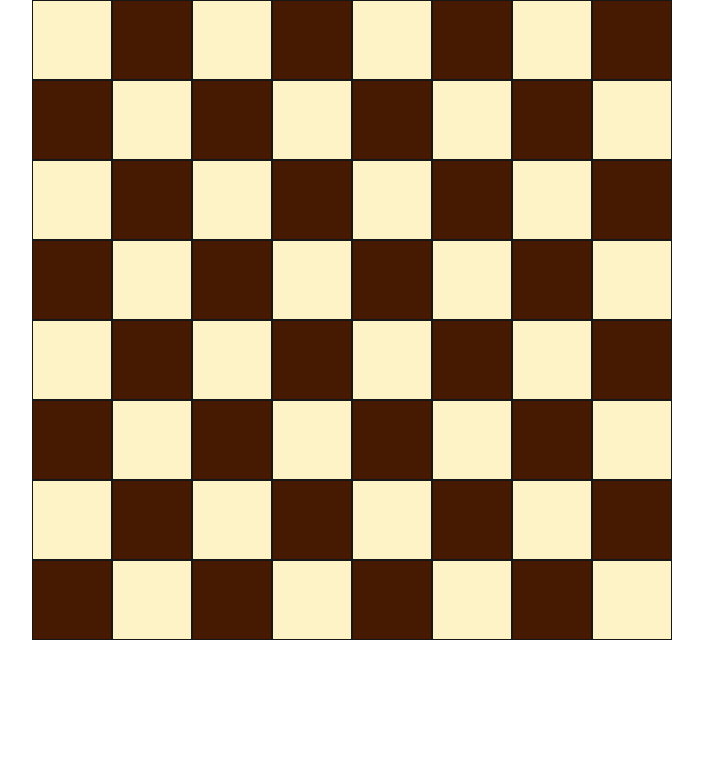
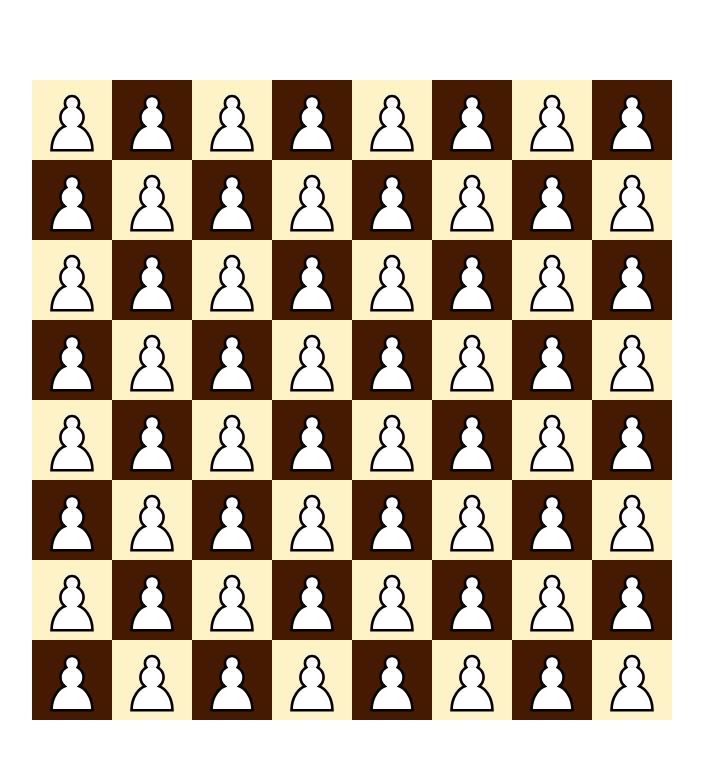
Before and after one commit to Flapjack2000/chess, a Next.js app: page / in a window 1280 px wide. Shown: the top 758 px of the page, without its empty margins (288-991 px from the left). Built offline with nearby package versions, Linux system fonts and the light colour scheme.

Commit message:
piece imgs visible

```diff
--- a/src/app/components/Board.tsx
+++ b/src/app/components/Board.tsx
@@ -1,7 +1,7 @@
 import Square from "./Square"
-import { Color, Piece } from "@/app/types"
+import { Color, Piece, BoardState } from "@/app/types"
 
-function Board({ state }: { state: number[][] }) {
+function Board({ state }: { state: BoardState }) {
 
   return (
     <>
@@ -10,8 +10,9 @@ function Board({ state }: { state: number[][] }) {
           state.map((row, rowIndex) => (
             <div key={rowIndex} className="flex">
               {row.map((square, colIndex) => {
-                const color = ((rowIndex + colIndex) % 2) == 0 ? "white" : "black"
-                return <Square key={`${rowIndex}-${colIndex}`} color={color} piece={null} />
+                const color = (((rowIndex + colIndex) % 2) == 0 ? "white" : "black") as Color
+                const piece = new Piece("white", "pawn")
+                return <Square key={`${rowIndex}-${colIndex}`} color={color} piece={piece} />
               })}
             </div>
           ))
--- a/src/app/components/Square.tsx
+++ b/src/app/components/Square.tsx
@@ -5,12 +5,12 @@ function Square({ color, piece }: {
   piece: Piece | null
 }) {
   const className = `square ${color === "white" ? "white" : "black"}`;
-  const svgPath = piece ? `${piece.piece}-${piece.color[0]}.svg` : "#"
+  const svgPath = (piece ? `pieces/${piece.name}-${piece.color[0]}.svg` : "#")
 
   return (
     <div className={className}>
       {piece &&
-        <svg href={svgPath} />
+        <img className="select-none" draggable={false} src={svgPath} />
       }
     </div>);
 }
--- a/src/app/globals.css
+++ b/src/app/globals.css
@@ -29,7 +29,7 @@ body {
 }
 
 .square {
-  @apply w-20 h-20 border
+  @apply w-20 h-20
 }
 
 .square.white {
--- a/src/app/page.tsx
+++ b/src/app/page.tsx
@@ -1,20 +1,19 @@
+import { Piece, PieceName, Color, BoardState, BoardRow } from "./types";
 import Board from "./components/Board";
 
 export default function Home() {
 
-  const state: number[][] = []
+  const state: BoardState = []
   for (let i = 0; i < 8; i++) {
-    let row: number[] = []
+    let row: BoardRow = []
     for (let i = 0; i < 8; i++) {
-
-      row.push(1)
+      row.push(null)
     }
     state.push(row)
   }
 
   return (
-    <main>
-
+    <main className="h-screen w-screen flex flex-col justify-center items-center">
       <Board state={state} />
     </main>
   );
--- a/src/app/types.tsx
+++ b/src/app/types.tsx
@@ -1,6 +1,9 @@
-export type Color = "white" | "black"
-
-export interface Piece {
-  color: Color
-  piece: "king" | "queen" | "rook" | "bishop" | "knight" | "pawn" | null
+export type Color = "white" | "black";
+export type PieceName = "king" | "queen" | "rook" | "bishop" | "knight" | "pawn";
+export class Piece {
+  constructor(public color: Color, public name: PieceName) { }
 }
+export type File = 'a' | 'b' | 'c' | 'd' | 'e' | 'f' | 'g' | 'h';
+export type Rank = 1 | 2 | 3 | 4 | 5 | 6 | 7 | 8;
+export type BoardRow = (Piece | null)[];
+export type BoardState = (Piece | null)[][];
```
